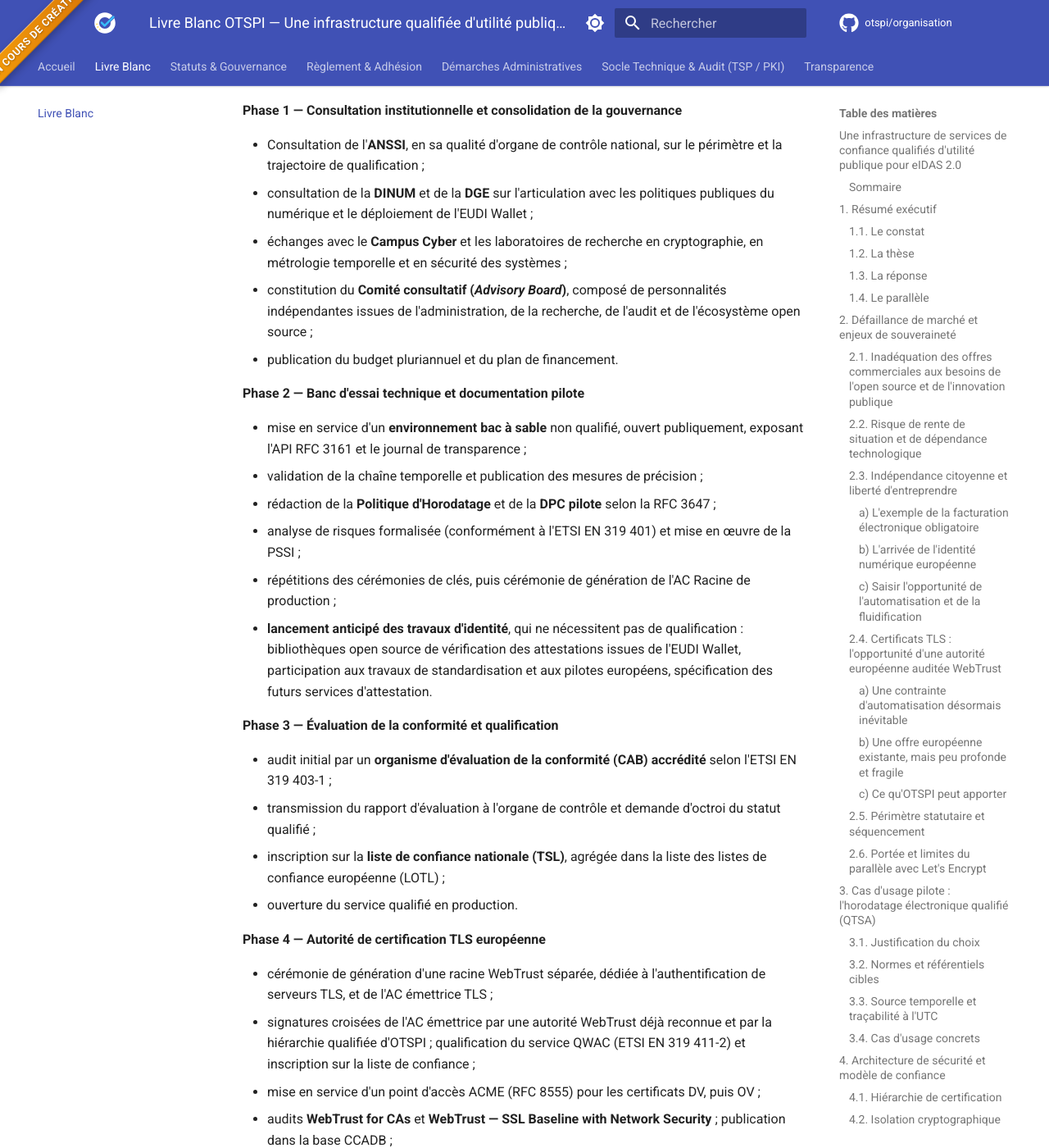
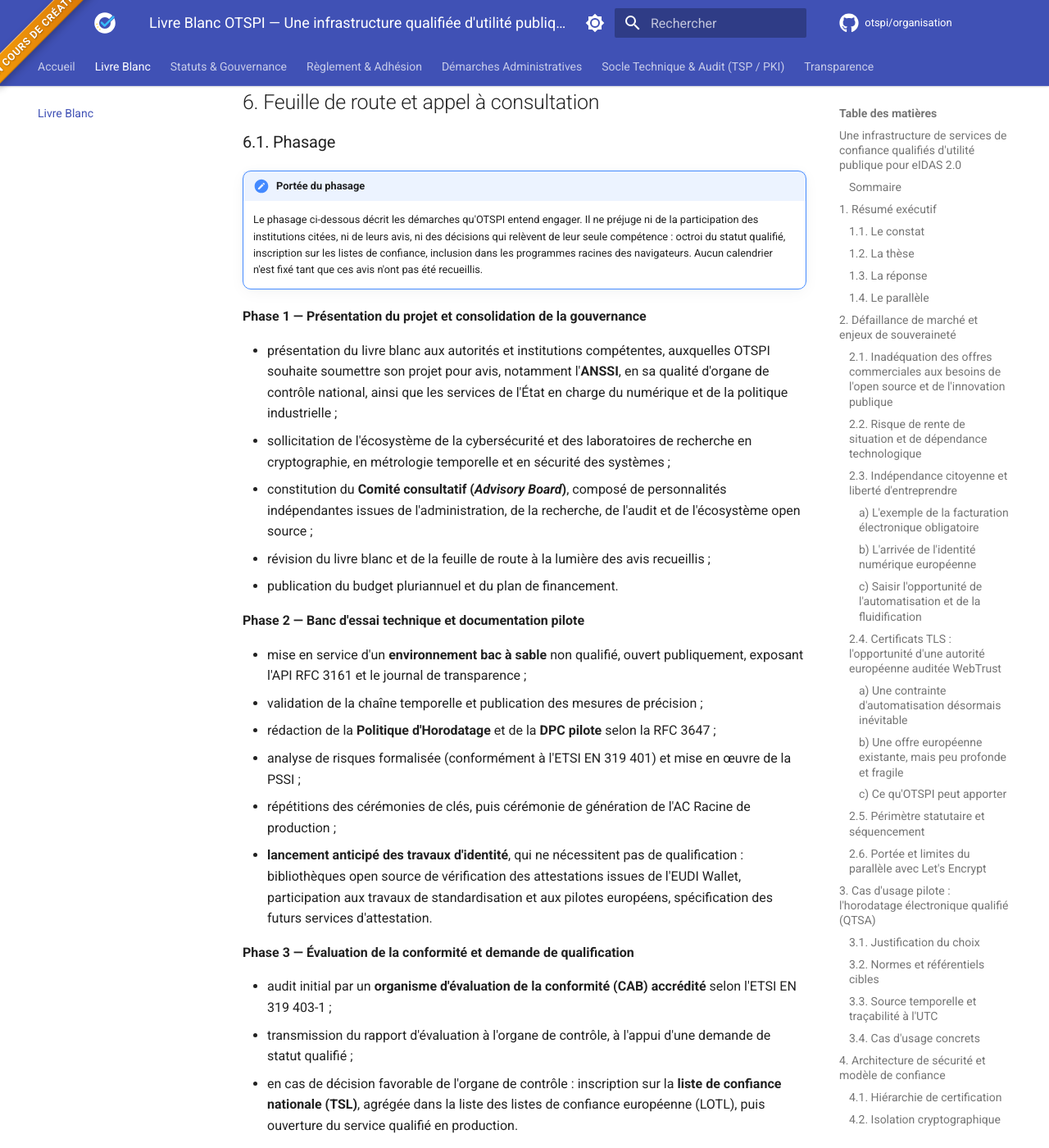
Before and after one commit to open-eidas/organisation, an MkDocs documentation site: the page built from docs/livre-blanc/index.md, in a window 1280 px wide and 1400 px high, scrolled down 22798 px. Shown: the whole window at 82% size. Built offline with MkDocs 1.6.1 and Material for MkDocs 9.7.7, drawn with Linux system fonts in a browser that asks for light colours; comment, search, counter and statistics services are not loaded; some of the changed text lies outside the part shown.

Commit message:
docs(livre-blanc): phasage sans présumer des avis et décisions institutionnels
- Encadré sur la portée du phasage : démarches envisagées, sans
  préjuger de la participation, des avis ni des décisions des
  institutions et autorités compétentes
- Phase 1 recentrée sur la présentation du projet pour avis
- Qualification, inscription sur les listes de confiance, QWAC et
  inclusion dans les programmes racines présentées comme des demandes
  soumises à la décision des tiers compétents
- Signature croisée WebTrust conditionnée à un accord

```diff
--- a/docs/livre-blanc/index.md
+++ b/docs/livre-blanc/index.md
@@ -215,7 +215,7 @@ Une autorité de certification TLS opérée par OTSPI se distinguerait sur quatr
 
 !!! warning "Contraintes assumées"
     - **Hiérarchie dédiée** : le programme racine de Chrome n'accepte que des hiérarchies consacrées exclusivement à l'authentification de serveurs TLS, avec émission et renouvellement automatisés pour chaque politique de certification[^chrome]. L'autorité TLS d'OTSPI reposera donc sur une **racine WebTrust séparée**, distincte de la racine qualifiée (cf. § 4.1).
-    - **Délai d'inclusion** : l'inscription d'une nouvelle racine dans les magasins de confiance des navigateurs et systèmes d'exploitation prend plusieurs années, puis nécessite le temps de diffusion des mises à jour. La signature croisée de l'AC émettrice TLS par une autorité WebTrust déjà reconnue assure la reconnaissance par les navigateurs dès la mise en service, sans attendre l'inclusion de la racine d'OTSPI.
+    - **Décisions de tiers** : l'inscription d'une nouvelle racine dans les magasins de confiance des navigateurs et systèmes d'exploitation prend plusieurs années, puis nécessite le temps de diffusion des mises à jour. L'inclusion relève de la seule décision des programmes racines. Une signature croisée par une autorité WebTrust déjà reconnue, qui suppose un accord avec cette autorité, permettrait une reconnaissance par les navigateurs dès la mise en service.
     - **Séquencement** : ce volet est postérieur à la qualification du service d'horodatage (cf. § 6.1, phase 4). Il ne mobilisera pas de ressources au détriment du service pilote.
 
 ### 2.5. Périmètre statutaire et séquencement
@@ -229,7 +229,7 @@ L'objet d'OTSPI est défini par l'article 2 de ses [statuts](../statuts/statuts-
 | | Cachet et signature électroniques qualifiés, y compris signature à distance | Moyen terme |
 | | Archivage électronique qualifié, préservation et validation de preuves (signatures, cachets, horodatages) | Moyen terme |
 | | Gestion des identités : attestations électroniques d'attributs, briques d'intégration à l'EUDI Wallet et aux portefeuilles d'entreprise, vérification d'identité | Moyen terme |
-| **2. Qualifications et certifications** | Qualification eIDAS (ANSSI), audits WebTrust, inscription dans les programmes racines des navigateurs | Continu |
+| **2. Qualifications et certifications** | Demandes de qualification eIDAS auprès de l'organe de contrôle, audits WebTrust, demandes d'inclusion dans les programmes racines des navigateurs | Continu |
 | **3. Technologies ouvertes** | Publication sous EUPL 1.2 de l'intégralité de la pile : serveurs, bibliothèques clientes, outils de vérification, journaux de transparence, spécifications | Continu |
 | **4. Recherche, formation, standardisation** | Formation des Officiers d'Autorité et des intégrateurs, contribution aux travaux ETSI, IETF et CA/Browser Forum, cryptographie post-quantique | Continu |
 | **5. Résilience numérique** | Interopérabilité, réversibilité, lutte contre l'enfermement propriétaire, continuité garantie par le plan de fin d'activité | Continu |
@@ -363,8 +363,8 @@ flowchart TD
 | Chemin de certification | Rôle |
 |---|---|
 | Racine TLS OTSPI (WebTrust) | Ancre de confiance cible, soumise à l'inclusion dans les programmes racines |
-| Autorité WebTrust reconnue | Reconnaissance immédiate par les navigateurs pendant la période d'inclusion de la racine OTSPI |
-| Hiérarchie qualifiée OTSPI | Statut qualifié QWAC, vérifiable par la liste de confiance nationale et la LOTL |
+| Autorité WebTrust reconnue | Reconnaissance par les navigateurs pendant l'instruction de la demande d'inclusion de la racine OTSPI, sous réserve d'un accord avec cette autorité |
+| Hiérarchie qualifiée OTSPI | Statut qualifié QWAC, une fois accordé par l'organe de contrôle, vérifiable par la liste de confiance nationale et la LOTL |
 
 La signature croisée ne porte que sur le certificat de l'AC émettrice : les certificats de sites sont émis une seule fois et se valident selon le chemin que chaque logiciel reconnaît.
 
@@ -517,12 +517,15 @@ Les principaux postes de dépenses récurrentes sont identifiés et feront l'obj
 
 ### 6.1. Phasage
 
-**Phase 1 — Consultation institutionnelle et consolidation de la gouvernance**
+!!! note "Portée du phasage"
+    Le phasage ci-dessous décrit les démarches qu'OTSPI entend engager. Il ne préjuge ni de la participation des institutions citées, ni de leurs avis, ni des décisions qui relèvent de leur seule compétence : octroi du statut qualifié, inscription sur les listes de confiance, inclusion dans les programmes racines des navigateurs. Aucun calendrier n'est fixé tant que ces avis n'ont pas été recueillis.
 
-- Consultation de l'**ANSSI**, en sa qualité d'organe de contrôle national, sur le périmètre et la trajectoire de qualification ;
-- consultation de la **DINUM** et de la **DGE** sur l'articulation avec les politiques publiques du numérique et le déploiement de l'EUDI Wallet ;
-- échanges avec le **Campus Cyber** et les laboratoires de recherche en cryptographie, en métrologie temporelle et en sécurité des systèmes ;
+**Phase 1 — Présentation du projet et consolidation de la gouvernance**
+
+- présentation du livre blanc aux autorités et institutions compétentes, auxquelles OTSPI souhaite soumettre son projet pour avis, notamment l'**ANSSI**, en sa qualité d'organe de contrôle national, ainsi que les services de l'État en charge du numérique et de la politique industrielle ;
+- sollicitation de l'écosystème de la cybersécurité et des laboratoires de recherche en cryptographie, en métrologie temporelle et en sécurité des systèmes ;
 - constitution du **Comité consultatif (*Advisory Board*)**, composé de personnalités indépendantes issues de l'administration, de la recherche, de l'audit et de l'écosystème open source ;
+- révision du livre blanc et de la feuille de route à la lumière des avis recueillis ;
 - publication du budget pluriannuel et du plan de financement.
 
 **Phase 2 — Banc d'essai technique et documentation pilote**
@@ -534,17 +537,17 @@ Les principaux postes de dépenses récurrentes sont identifiés et feront l'obj
 - répétitions des cérémonies de clés, puis cérémonie de génération de l'AC Racine de production ;
 - **lancement anticipé des travaux d'identité**, qui ne nécessitent pas de qualification : bibliothèques open source de vérification des attestations issues de l'EUDI Wallet, participation aux travaux de standardisation et aux pilotes européens, spécification des futurs services d'attestation.
 
-**Phase 3 — Évaluation de la conformité et qualification**
+**Phase 3 — Évaluation de la conformité et demande de qualification**
 
 - audit initial par un **organisme d'évaluation de la conformité (CAB) accrédité** selon l'ETSI EN 319 403-1 ;
-- transmission du rapport d'évaluation à l'organe de contrôle et demande d'octroi du statut qualifié ;
-- inscription sur la **liste de confiance nationale (TSL)**, agrégée dans la liste des listes de confiance européenne (LOTL) ;
-- ouverture du service qualifié en production.
+- transmission du rapport d'évaluation à l'organe de contrôle, à l'appui d'une demande de statut qualifié ;
+- en cas de décision favorable de l'organe de contrôle : inscription sur la **liste de confiance nationale (TSL)**, agrégée dans la liste des listes de confiance européenne (LOTL), puis ouverture du service qualifié en production.
 
 **Phase 4 — Autorité de certification TLS européenne**
 
 - cérémonie de génération d'une racine WebTrust séparée, dédiée à l'authentification de serveurs TLS, et de l'AC émettrice TLS ;
-- signatures croisées de l'AC émettrice par une autorité WebTrust déjà reconnue et par la hiérarchie qualifiée d'OTSPI ; qualification du service QWAC (ETSI EN 319 411-2) et inscription sur la liste de confiance ;
+- recherche d'un accord de signature croisée avec une autorité WebTrust déjà reconnue ; signature croisée par la hiérarchie qualifiée d'OTSPI ;
+- demande de qualification du service QWAC (ETSI EN 319 411-2), soumise à la décision de l'organe de contrôle ;
 - mise en service d'un point d'accès ACME (RFC 8555) pour les certificats DV, puis OV ;
 - audits **WebTrust for CAs** et **WebTrust — SSL Baseline with Network Security** ; publication dans la base CCADB ;
 - demandes d'inclusion de la racine TLS OTSPI auprès des programmes racines (Mozilla, Chrome, Apple, Microsoft).
```
